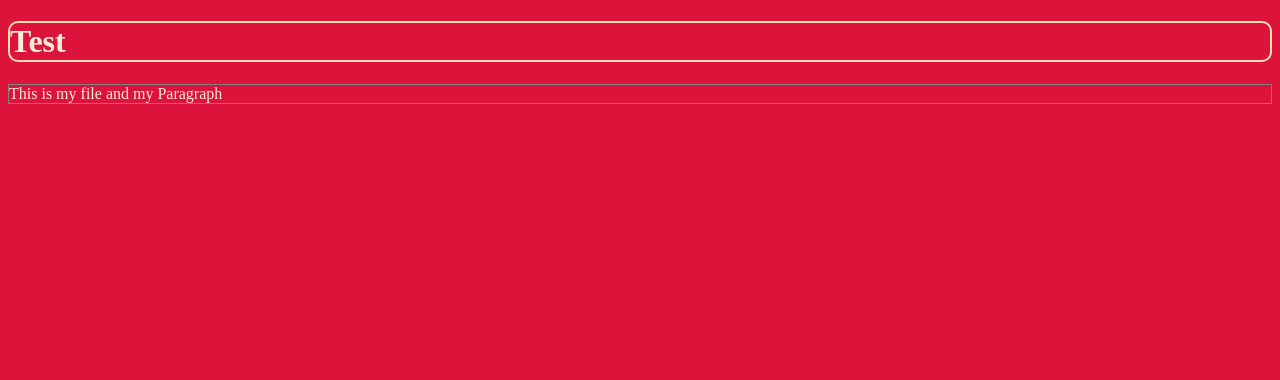
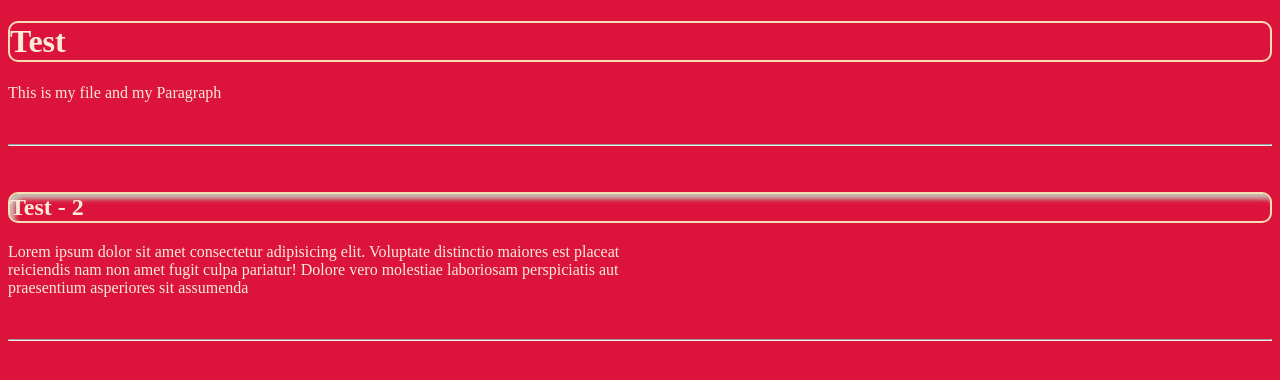
Before and after one commit to A-Hannan91/testRepo, a plain HTML site: page index.html in a window 1280 px wide. Drawn offline with Linux system fonts and the light colour scheme.

Commit message:
Updated HTML & CSS 1.4

```diff
--- a/Styles/style.css
+++ b/Styles/style.css
@@ -6,6 +6,17 @@ h1 {
   border: 2px solid wheat;
   border-radius: 10px;
 }
-p {
+div {
   border: 1px solid gray;
 }
+
+h2 {
+  border: 2px solid wheat;
+  border-radius: 10px;
+  box-shadow: inset 5px 5px 5px rgb(198, 192, 182);
+}
+
+p {
+  justify-content: center;
+  width: 50%;
+}
--- a/index.html
+++ b/index.html
@@ -6,7 +6,20 @@
     <title>Test</title>
     <link rel="stylesheet" href="./Styles/style.css" type="text/css" />
   </head>
-  <h1>Test</h1>
-  <p>This is my file and my Paragraph</p>
-  <body></body>
+  <body>
+    <h1>Test</h1>
+    <p>This is my file and my Paragraph</p>
+    <br />
+    <hr />
+    <br />
+    <h2>Test - 2</h2>
+    <p>
+      Lorem ipsum dolor sit amet consectetur adipisicing elit. Voluptate
+      distinctio maiores est placeat reiciendis nam non amet fugit culpa
+      pariatur! Dolore vero molestiae laboriosam perspiciatis aut praesentium
+      asperiores sit assumenda
+    </p>
+    <br />
+    <hr />
+  </body>
 </html>
```
